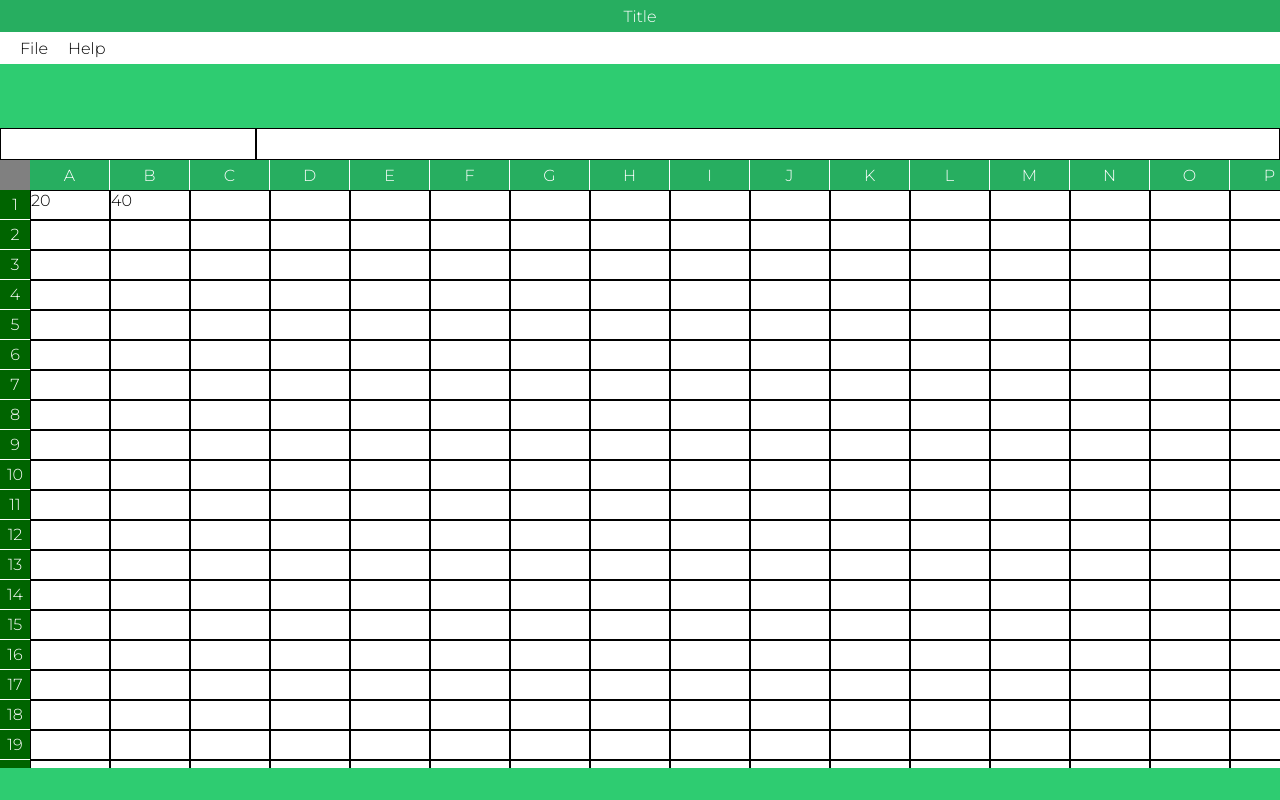
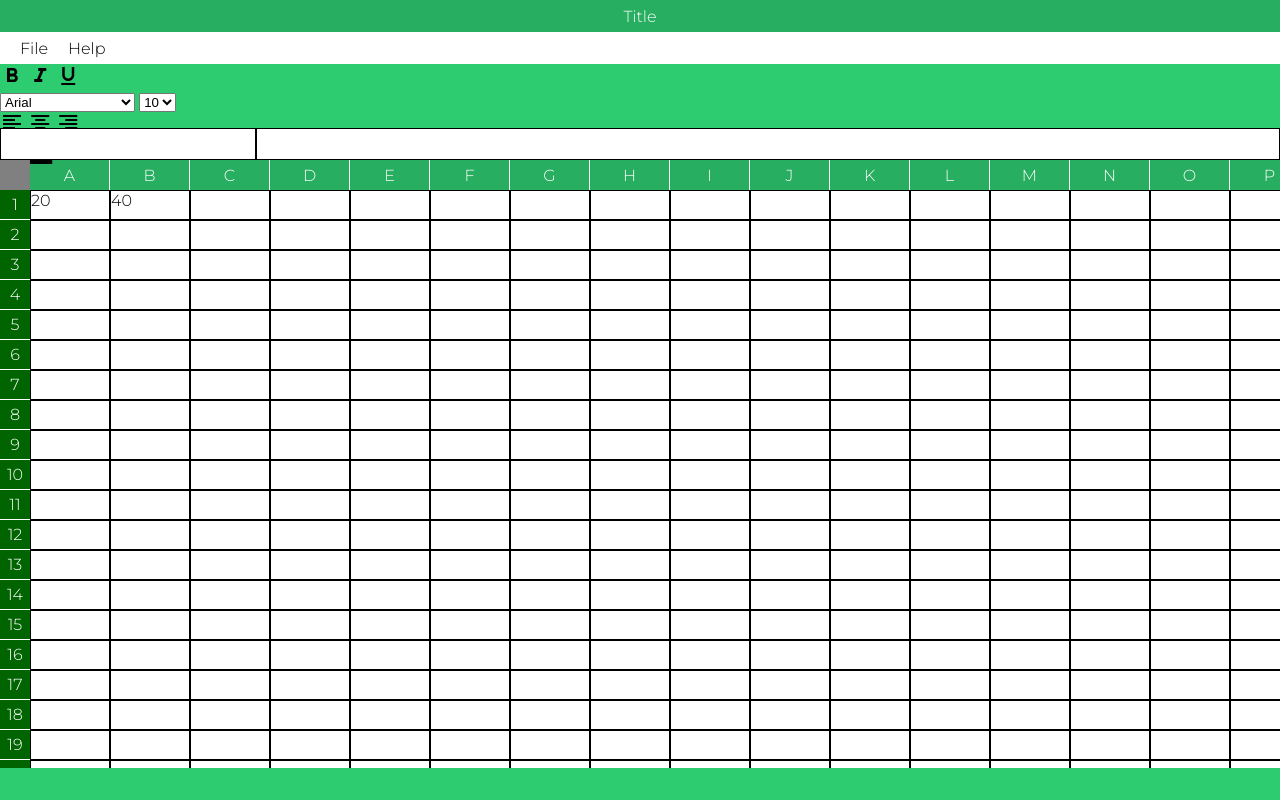
Before and after one commit to devesh-pande/Excel-Clone, a plain HTML site: page index.html in a window 1280 px wide. Drawn offline with Linux system fonts and the light colour scheme.

Commit message:
Update index.html

```diff
--- a/index.html
+++ b/index.html
@@ -11,25 +11,58 @@
       href="https://fonts.googleapis.com/css2?family=Montserrat:wght@300&display=swap"
       rel="stylesheet"
     />
+    <link
+      href="https://fonts.googleapis.com/icon?family=Material+Icons"
+      rel="stylesheet"
+    />
     <link rel="stylesheet" href="style.css">
 </head>
 <body>
     <div class="container">
         <div class="title-section">Title</div>
         <div class="menu-bar-section">
-            <div class="file">File</div>
-            <div class="help">Help</div>
+            <div data-open = "false">File</div>
+            <div >Help</div>
         </div>
-        <div class="menu-options-section"></div>
+        <div class="menu-options-section">
+            <div class="bold-italics-underline">
+                <span class="material-icons"> format_bold </span>
+                <span class="material-icons"> format_italic </span>
+                <span class="material-icons"> format_underlined </span>
+            </div>
+            <div class="font-type-size">
+                <select>
+                    <option>Arial</option>
+                    <option>New Times Roman</option>
+                  </select>
+
+                  <select>
+                    <option>10</option>
+                    <option>20</option>
+                    <option>30</option>
+                    <option>40</option>
+                  </select>
+            </div>
+            <div class="align-cell-content">
+                <span class="material-icons"> format_align_left </span>
+                <span class="material-icons"> format_align_center </span>
+                <span class="material-icons"> format_align_right </span>
+            </div>
+            <div class="cell-color-options">
+                <span class="material-icons"> format_color_fill </span>
+                <span class="material-icons"> format_color_text </span>
+            </div>
+        </div>
         <div class="formula-section">
             <div class="selected-cell"></div>
             <input type="text" class="formula-input-section">
         </div>
         <div class="grid">
             <div class="blank-corner"></div>
+
             <div class="row-number-section"></div>
+
             <div class="column-tag-section"></div>
-
 
             <div class="cell-section"></div>
 
@@ -37,5 +70,6 @@
         <div class="sheets-section"></div>
     </div>
     <script src="script.js"></script>
+    <script src="styleScript.js"></script>
 </body>
 </html>
```
